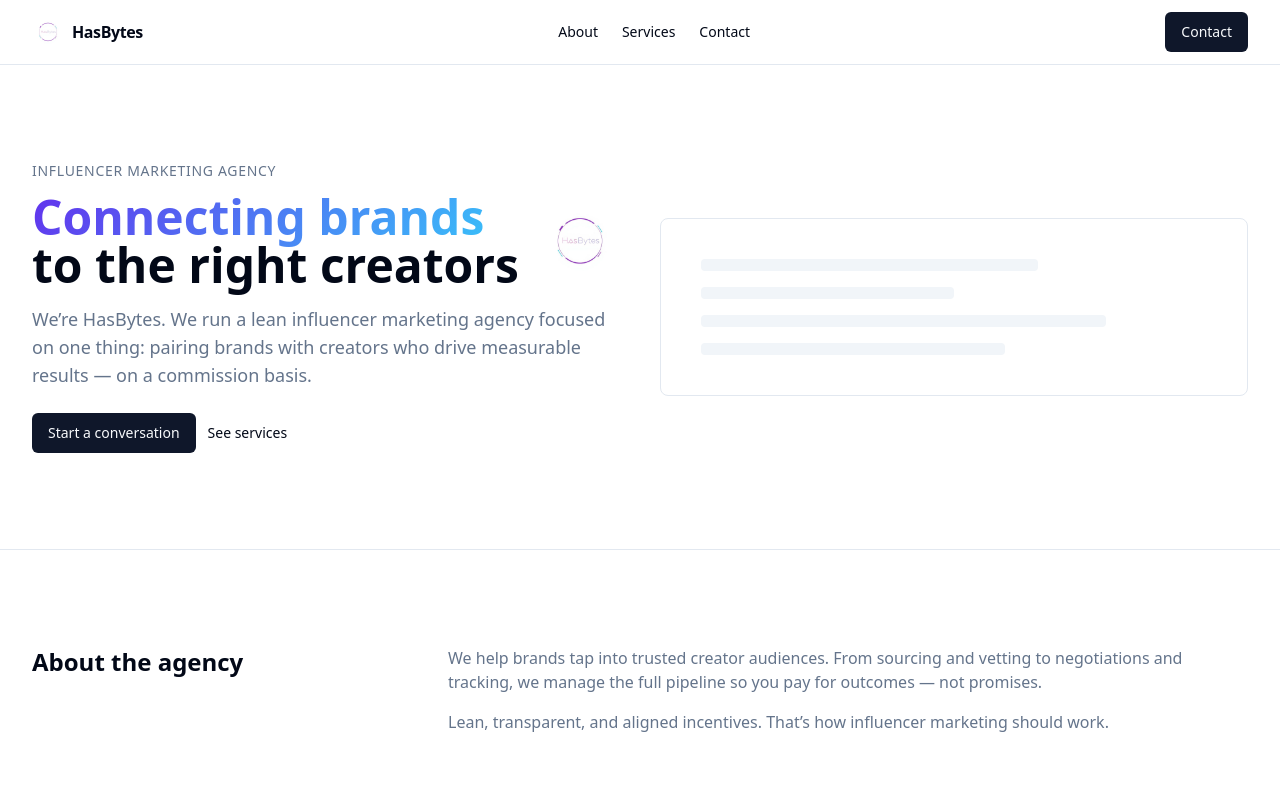
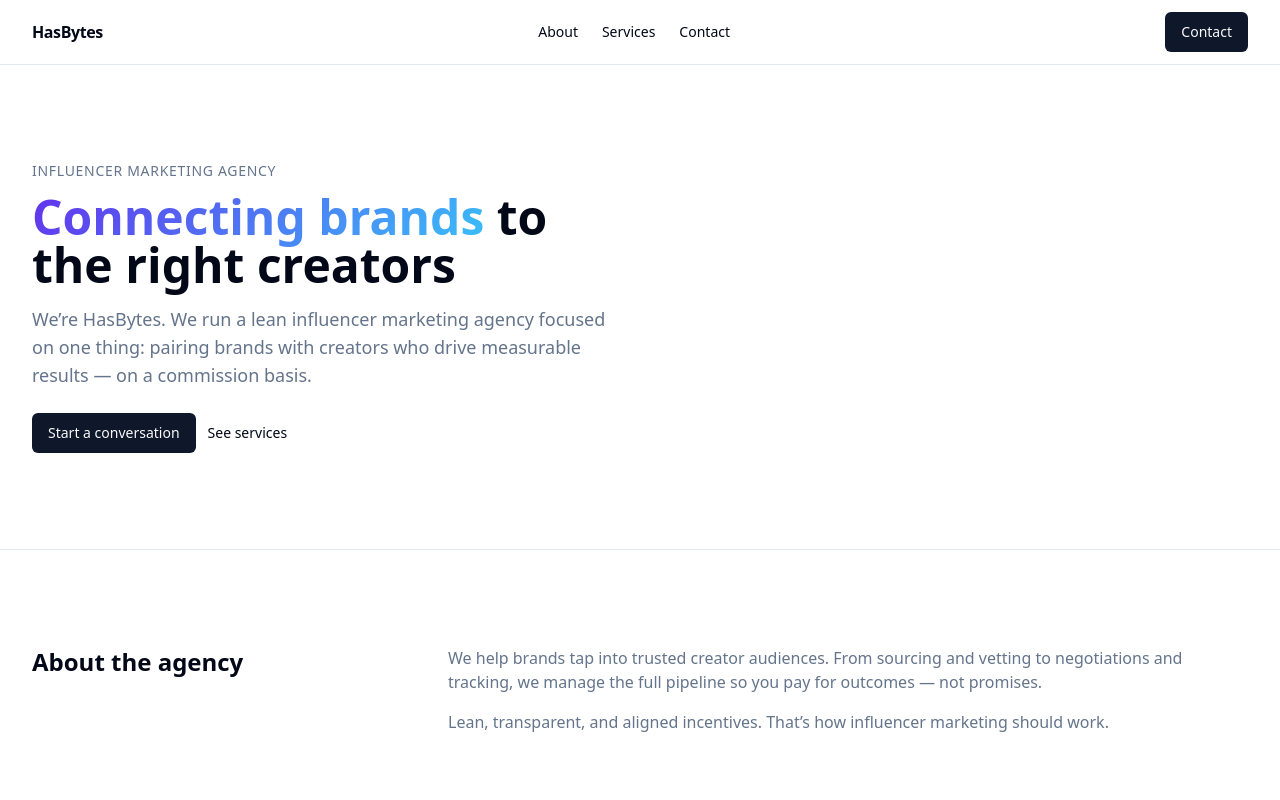
Before and after one commit to hasbytes/hasbytes, a React (Vite) app: page / in a window 1280 px wide. Shown: the top 800 px of the page. Built offline with nearby package versions, Linux system fonts and the light colour scheme.

Commit message:
Visual edit in Lovable
Edited UI in Lovable

```diff
--- a/src/components/site/Header.tsx
+++ b/src/components/site/Header.tsx
@@ -1,14 +1,11 @@
 import { Button } from "@/components/ui/button";
 import { cn } from "@/lib/utils";
 import logo from "@/assets/hasbytes-logo.jpg";
+const Header = () => {
+  return <header className="sticky top-0 z-40 bg-background/80 backdrop-blur supports-[backdrop-filter]:bg-background/60 border-b border-border">
+      <div className="container flex items-center justify-between h-16">
+        <a href="#home" className={cn("flex items-center gap-2 font-semibold tracking-tight text-sm md:text-base")} aria-label="HasBytes - Home">
 
-const Header = () => {
-  return (
-    <header className="sticky top-0 z-40 bg-background/80 backdrop-blur supports-[backdrop-filter]:bg-background/60 border-b border-border">
-      <div className="container flex items-center justify-between h-16">
-        <a href="#home" className={cn("flex items-center gap-2 font-semibold tracking-tight text-sm md:text-base")}
-          aria-label="HasBytes - Home">
-          <img src={logo} alt="HasBytes logo" className="w-8 h-8 rounded-full" />
           HasBytes
         </a>
         <nav className="hidden md:flex items-center gap-6 text-sm">
@@ -23,8 +20,6 @@ const Header = () => {
           </Button>
         </div>
       </div>
-    </header>
-  );
+    </header>;
 };
-
 export default Header;
--- a/src/pages/Index.tsx
+++ b/src/pages/Index.tsx
@@ -5,28 +5,21 @@ import Footer from "@/components/site/Footer";
 // import ContactForm from "@/components/site/ContactForm";
 import { Button } from "@/components/ui/button";
 import heroImage from "@/assets/hasbytes-logo.jpg";
-
 const Index = () => {
   const location = useLocation();
   const siteDomain = "https://hasbytes.com";
   const canonicalUrl = `${siteDomain}${location.pathname}`;
-
   const jsonLd = {
     "@context": "https://schema.org",
     "@type": "Organization",
     name: "HasBytes — Influencer Marketing Agency",
     url: siteDomain,
-    sameAs: ["https://www.linkedin.com/in/ahmed-hasanovic-15905437a/","https://instagram.com/hasbytes","https://x.com/hasbytes","https://www.tiktok.com/@has_bytes"],
+    sameAs: ["https://www.linkedin.com/in/ahmed-hasanovic-15905437a/", "https://instagram.com/hasbytes", "https://x.com/hasbytes", "https://www.tiktok.com/@has_bytes"]
   };
-
-  return (
-    <div>
+  return <div>
       <Helmet>
         <title>HasBytes | Influencer Marketing Agency</title>
-        <meta
-          name="description"
-          content="HasBytes is an influencer marketing agency connecting brands with creators on commission. Contact us at ahmed.hasanovic@hasbytes.com."
-        />
+        <meta name="description" content="HasBytes is an influencer marketing agency connecting brands with creators on commission. Contact us at ahmed.hasanovic@hasbytes.com." />
         <link rel="canonical" href={canonicalUrl} />
         <script type="application/ld+json">{JSON.stringify(jsonLd)}</script>
       </Helmet>
@@ -43,7 +36,7 @@ const Index = () => {
                 <h1 className="text-4xl md:text-5xl font-semibold leading-tight">
                   <span className="text-gradient">Connecting brands</span> to the right creators
                 </h1>
-                <img src={heroImage} alt="HasBytes" className="w-16 h-16 md:w-20 md:h-20 rounded-full flex-shrink-0" />
+
               </div>
               <p className="mt-4 text-lg text-muted-foreground">
                 We’re HasBytes. We run a lean influencer marketing agency focused on one thing: pairing brands with creators who drive measurable results — on a commission basis.
@@ -56,15 +49,7 @@ const Index = () => {
               </div>
             </div>
             <div className="hidden md:block" aria-hidden>
-              <div className="rounded-lg border border-border bg-card p-10 shadow-[var(--shadow-elegant)]">
-                <div className="space-y-4">
-                  <div className="h-3 w-2/3 rounded bg-secondary" />
-                  <div className="h-3 w-1/2 rounded bg-secondary" />
-                  <div className="h-3 w-4/5 rounded bg-secondary" />
-                  <div className="h-3 w-3/5 rounded bg-secondary" />
-                </div>
-                <p className="sr-only">Sleek placeholder illustrating minimal design.</p>
-              </div>
+
             </div>
           </div>
         </section>
@@ -134,8 +119,6 @@ const Index = () => {
       </main>
 
       <Footer />
-    </div>
-  );
+    </div>;
 };
-
 export default Index;
```
